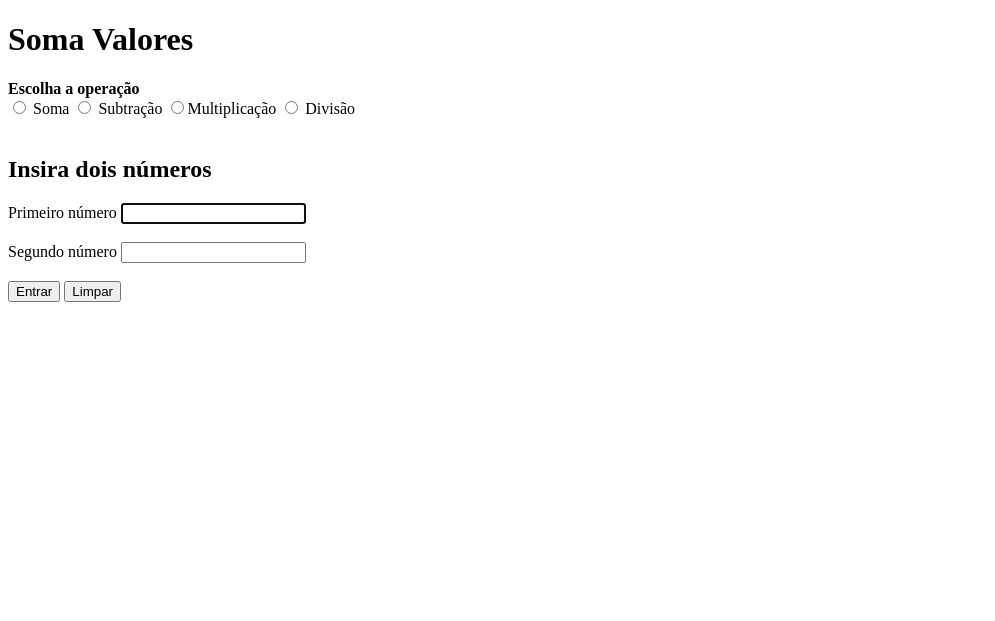
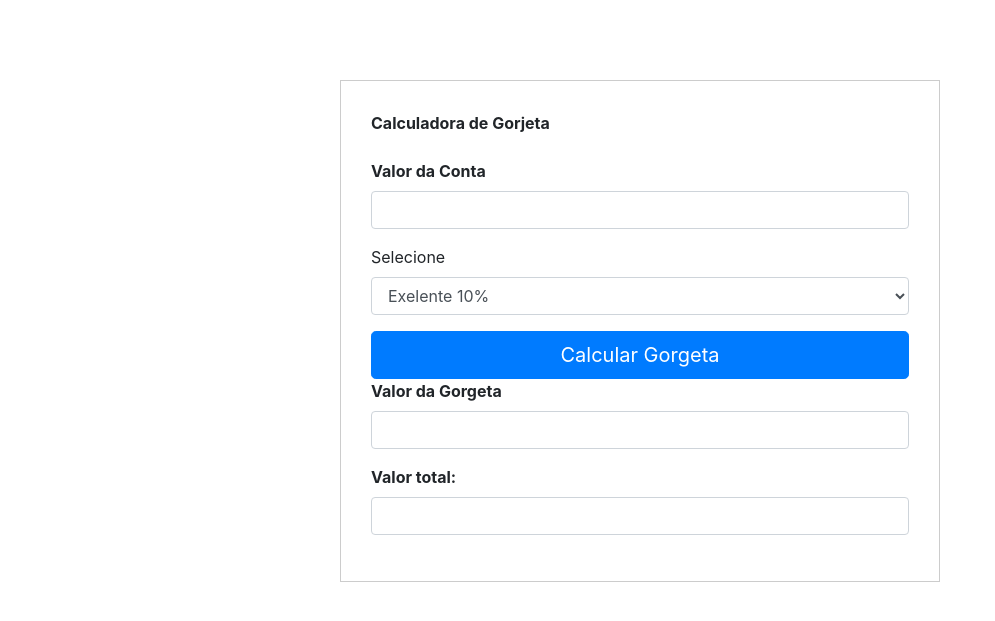
Before and after one commit to RubensBispo/Projeto2HPHP-2023, a PHP site: page /calculadora_form.php in a window 1280 px wide. Shown: the top 621 px of the page, without its empty margins (0-995 px from the left). Run offline with PHP 8.4, Linux system fonts and the light colour scheme.

Commit message:
Calculadora

```diff
--- a/calculadora_form.php
+++ b/calculadora_form.php
@@ -1,33 +1,51 @@
 <!DOCTYPE html>
-<html>
+<html lang="pt-br">
 <head>
 	<meta charset="utf-8">
 	<meta name="viewport" content="width=device-width, initial-scale=1">
 	<title>Calculadora</title>
+	<link rel="stylesheet" href="https://stackpath.bootstrapcdn.com/bootstrap/4.1.3/css/bootstrap.min.css" integrity="sha384-MCw98/SFnGE8fJT3GXwEOngsV7Zt27NXFoaoApmYm81iuXoPkFOJwJ8ERdknLPMO" crossorigin="anonymous">
+
+	<style type="text/css">
+		.box{
+			width: 600px;
+			margin:80px auto;
+			border:1px solid #ccc;
+			padding: 30px;
+		}
+
+	</style>
 </head>
 <body>
-	<h1>Soma Valores</h1>
-	<form action="processa.php" method="post">
-		<B>Escolha a operação</B><br>
+	<div id="" class="box">
+		<form action="processa_calculadora.php" method="post">
+			<strong>Calculadora de Gorjeta</strong><br><br>
+			<div class="form-group">
+				<label for="valorDaConta"><b>Valor da Conta</b></label>
+				<input type="text" class="form-control" id="valorDaConta"  name="valorDaConta" placeholder="">
+			</div>
+			<div class="form-group">
+				<label for="qualidadeSevico">Selecione</label>
+				<select class="form-control" id="qualidadeSevico" name="qualidadeSevico">
+					<option value="10">Exelente 10%</option>
+					<option value="8">Ótimo 8%</option>
+					<option value="5">Bom 5%</option>
+					<option value="2">Ruim 2%</option>
+				</select>
+			</div>
+			<button type="submit" class="btn btn-primary btn-lg btn-block">Calcular Gorgeta</button>
 
-	<input type="radio" name="operacao" id="soma" value="soma"/>
-	<label for="soma">Soma</label>
+			<div class="form-group">
+				<label for="valorGorjeta"><b>Valor da Gorgeta</b></label>
+				<input type="text" class="form-control" id="valorDaConta" placeholder="">
+			</div>
+			<div class="form-group">
+				<label for="valorTotal"><b>Valor total:</b></label>
+				<input type="text" class="form-control" id="valorDaConta" name="<?php  ?>"  placeholder="">
+			</div>
+		</form>
 
-	<input type="radio" name="operacao" value="subtracao"/>
-	<label for="subtracao">Subtração</label>
+	</div>
 
-	<input type="radio" name="operacao" value="multiplicacao"/><label for="multiplicacao">Multiplicação</label>
-
-	<input type="radio" name="operacao" value="divisao"/>
-	<label for="divisao">Divisão</label>
-	<br><br>
-	<h2>Insira dois números</h2>
-		<label for="num1">Primeiro número</label>
-        <input type="text" name="num1" id="num1" autofocus autocomplete="off" maxlength="50" required><br/><br/>
-        <label for="num2">Segundo número</label>
-        <input type="text" name="num2" id="num2" autofocus autocomplete="off" maxlength="50" required><br/><br/>
-        <input type="submit" name="enviar" value="Entrar">
-        <input type="reset" name="limpar" value="Limpar">
-	</form>
 </body>
 </html>
```
Also changed, not shown: processa.php (+6 -15 lines), processa_calculadora.php (added, +44 -0 lines).
